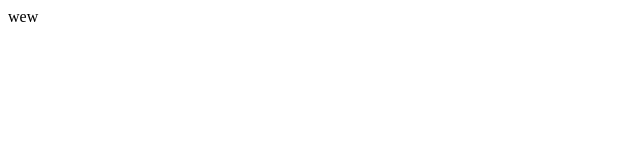
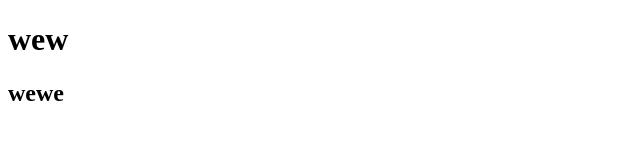
Before and after one commit to arjaymicobinua/newrepository, a plain HTML site: page index.html in a window 1280 px wide. Shown: the whole page, without its empty margins (0-640 px from the left). Drawn offline with Linux system fonts and the light colour scheme.

Commit message:
First commit

```diff
--- a/index.html
+++ b/index.html
@@ -6,6 +6,7 @@
     <title>Document</title>
 </head>
 <body>
-    <h> wew </h>
+    <h1> wew </h1>
+    <h2> wewe </h2>
 </body>
 </html>
```
